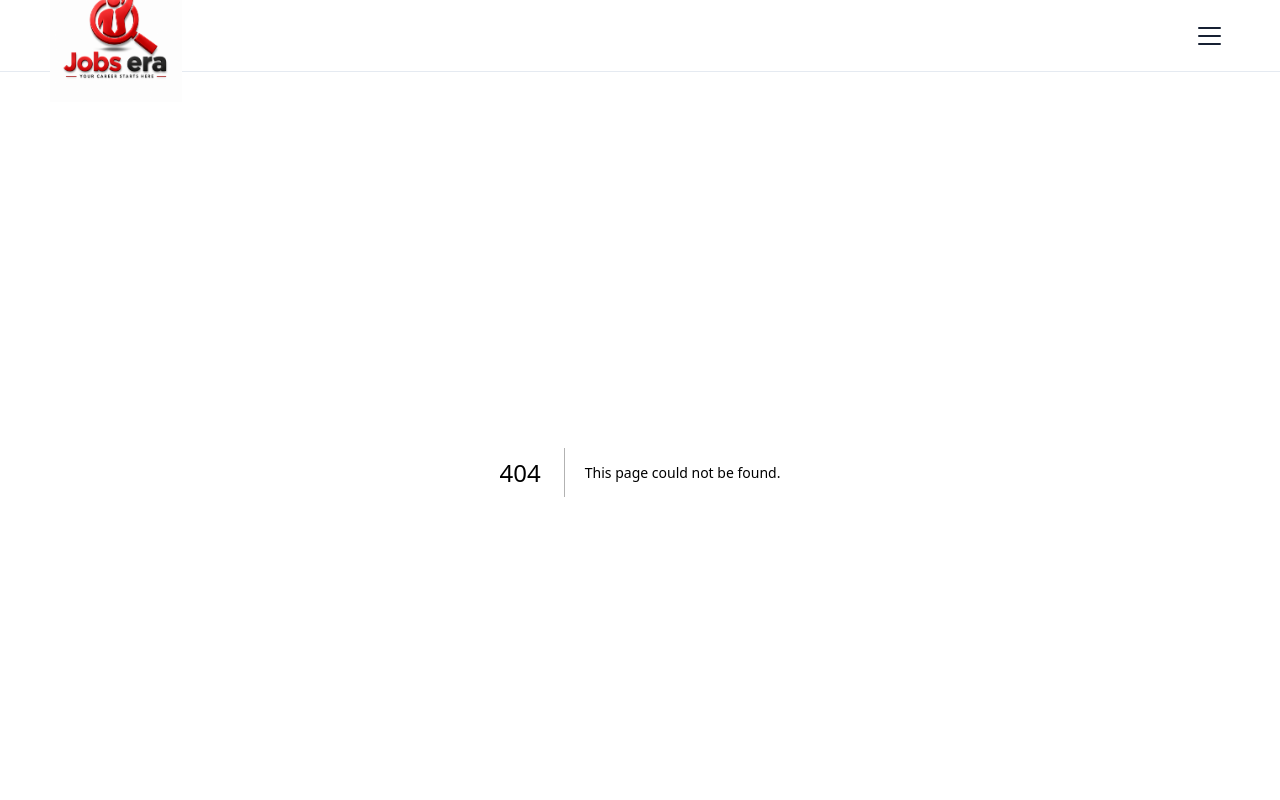
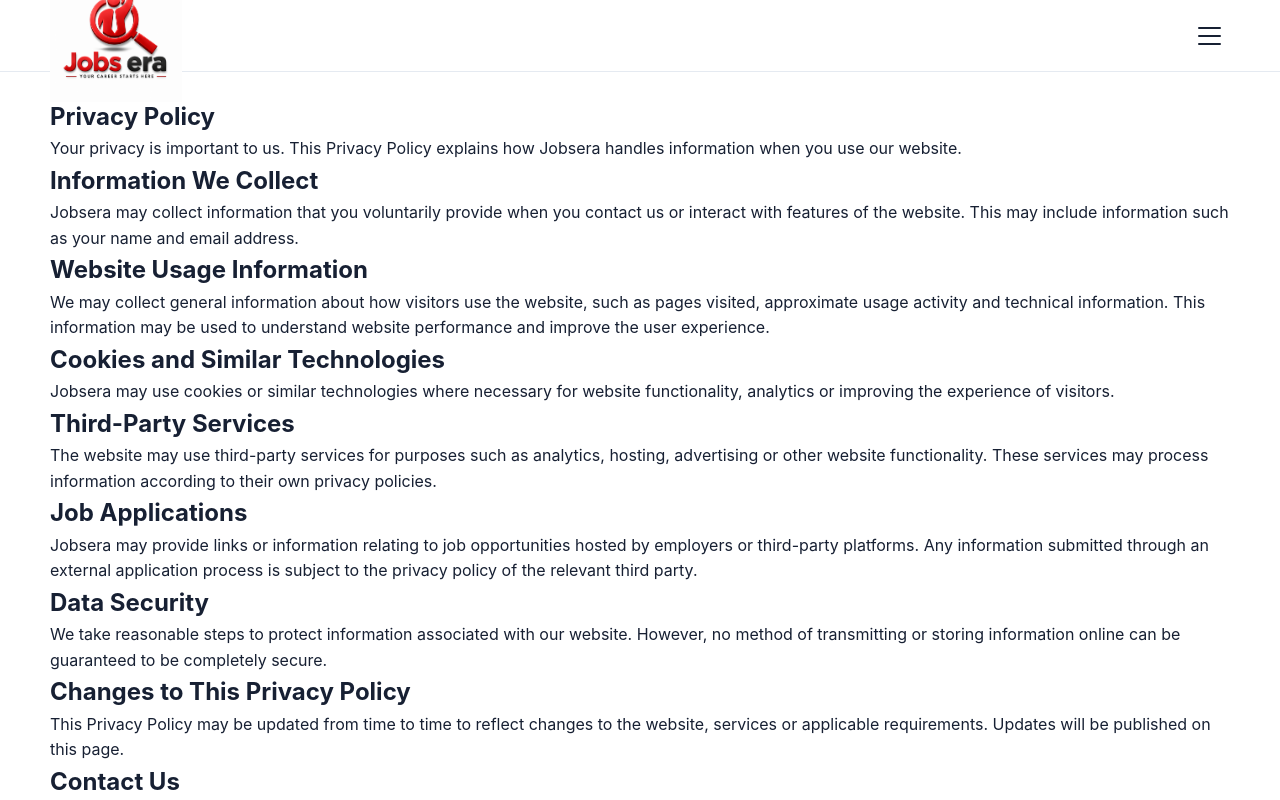
Before and after one commit to ConnectJobsera/Jobsera-Website, a Next.js app: page /privacy in a window 1280 px wide. Before the commit this address had no page. Shown: the top 800 px of the page. Built offline with nearby package versions, Linux system fonts and the light colour scheme.

Commit message:
Create Privacy Policy page

```diff
--- /dev/null
+++ b/app/privacy/page.tsx
@@ -0,0 +1,94 @@
+export default function PrivacyPage() {
+  return (
+    <section className="content-page">
+      <div className="container">
+        <p className="eyebrow">LEGAL</p>
+
+        <h1>Privacy Policy</h1>
+
+        <p className="page-intro">
+          Your privacy is important to us. This Privacy Policy explains how
+          Jobsera handles information when you use our website.
+        </p>
+
+        <div className="content-section">
+          <h2>Information We Collect</h2>
+          <p>
+            Jobsera may collect information that you voluntarily provide when
+            you contact us or interact with features of the website. This may
+            include information such as your name and email address.
+          </p>
+        </div>
+
+        <div className="content-section">
+          <h2>Website Usage Information</h2>
+          <p>
+            We may collect general information about how visitors use the
+            website, such as pages visited, approximate usage activity and
+            technical information. This information may be used to understand
+            website performance and improve the user experience.
+          </p>
+        </div>
+
+        <div className="content-section">
+          <h2>Cookies and Similar Technologies</h2>
+          <p>
+            Jobsera may use cookies or similar technologies where necessary
+            for website functionality, analytics or improving the experience
+            of visitors.
+          </p>
+        </div>
+
+        <div className="content-section">
+          <h2>Third-Party Services</h2>
+          <p>
+            The website may use third-party services for purposes such as
+            analytics, hosting, advertising or other website functionality.
+            These services may process information according to their own
+            privacy policies.
+          </p>
+        </div>
+
+        <div className="content-section">
+          <h2>Job Applications</h2>
+          <p>
+            Jobsera may provide links or information relating to job
+            opportunities hosted by employers or third-party platforms. Any
+            information submitted through an external application process is
+            subject to the privacy policy of the relevant third party.
+          </p>
+        </div>
+
+        <div className="content-section">
+          <h2>Data Security</h2>
+          <p>
+            We take reasonable steps to protect information associated with
+            our website. However, no method of transmitting or storing
+            information online can be guaranteed to be completely secure.
+          </p>
+        </div>
+
+        <div className="content-section">
+          <h2>Changes to This Privacy Policy</h2>
+          <p>
+            This Privacy Policy may be updated from time to time to reflect
+            changes to the website, services or applicable requirements.
+            Updates will be published on this page.
+          </p>
+        </div>
+
+        <div className="content-section">
+          <h2>Contact Us</h2>
+          <p>
+            If you have any questions regarding this Privacy Policy, please
+            contact us at{" "}
+            <a href="mailto:connectjobsera@gmail.com">
+              connectjobsera@gmail.com
+            </a>
+            .
+          </p>
+        </div>
+      </div>
+    </section>
+  );
+}
```
